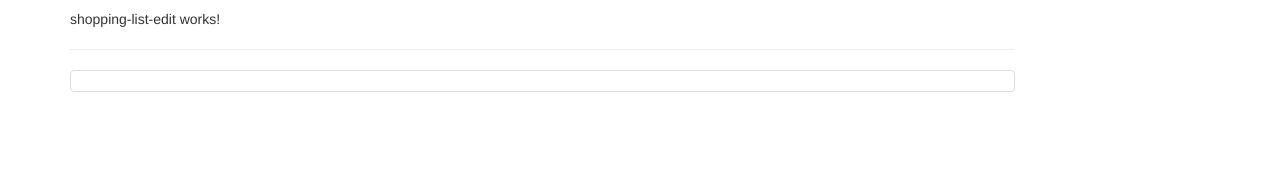
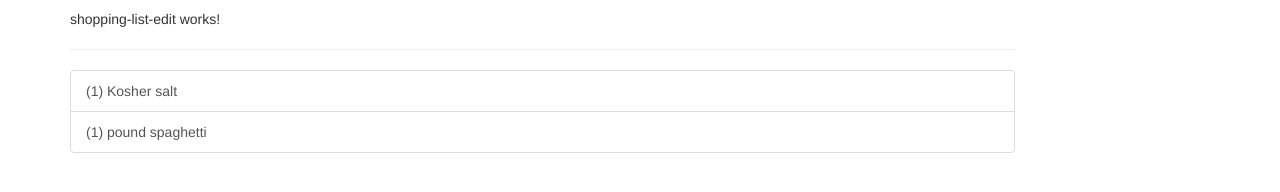
Before and after one commit to Johnathan238/Angular-Cooking-App, an Angular app in the folder Recipe-App/: page / in a window 1280 px wide. Shown: the part 594-786 px from the top of the page. Built offline with nearby package versions, Linux system fonts and the light colour scheme.

Commit message:
Used ngFor to loop Ingredients & used string interpilation to render to DOM

```diff
--- a/Recipe-App/src/app/shared/ingredients-modal.ts
+++ b/Recipe-App/src/app/shared/ingredients-modal.ts
@@ -1,3 +1,3 @@
 export class Ingredient {
-  constructor(public name: string , public amount: number) {}
+  constructor(public amount: number, public name: string) {}
 }
--- a/Recipe-App/src/app/shopping-list/shopping-list.component.html
+++ b/Recipe-App/src/app/shopping-list/shopping-list.component.html
@@ -3,7 +3,12 @@
     <app-shopping-list-edit></app-shopping-list-edit>
     <hr>
     <ul class="list-group">
-      <a class="list-group-item" style="cursor: pointer"></a>
+      <a
+      class="list-group-item"
+      style="cursor: pointer"
+      *ngFor="let ingredient of ingredients">
+      ({{ ingredient.amount }}) {{ ingredient.name }}
+    </a>
     </ul>
   </div>
 </div>
--- a/Recipe-App/src/app/shopping-list/shopping-list.component.ts
+++ b/Recipe-App/src/app/shopping-list/shopping-list.component.ts
@@ -1,4 +1,5 @@
 import { Component, OnInit } from '@angular/core';
+import { Ingredient } from '../shared/ingredients-modal';
 
 @Component({
   selector: 'app-shopping-list',
@@ -6,7 +7,10 @@ import { Component, OnInit } from '@angular/core';
   styleUrls: ['./shopping-list.component.css']
 })
 export class ShoppingListComponent implements OnInit {
-  ingredients = []
+  ingredients: Ingredient[] = [
+    new Ingredient(1, 'Kosher salt'),
+    new Ingredient(1, 'pound spaghetti')
+  ]
   constructor() { }
 
   ngOnInit(): void {
```
